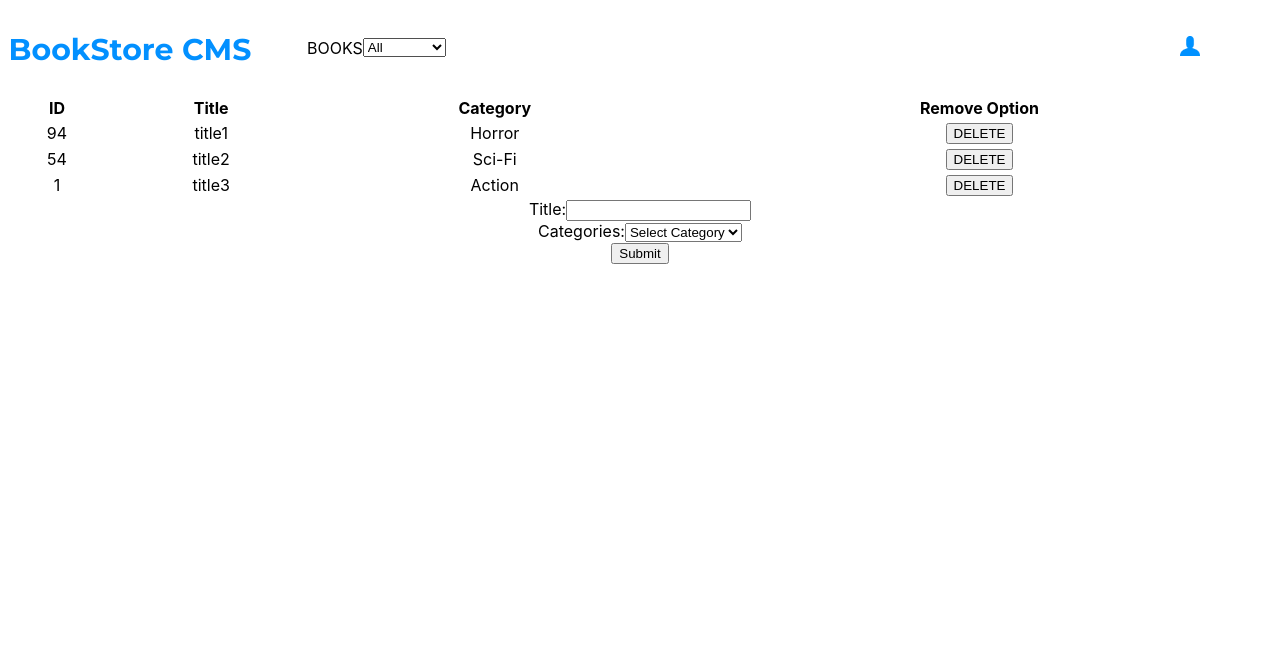
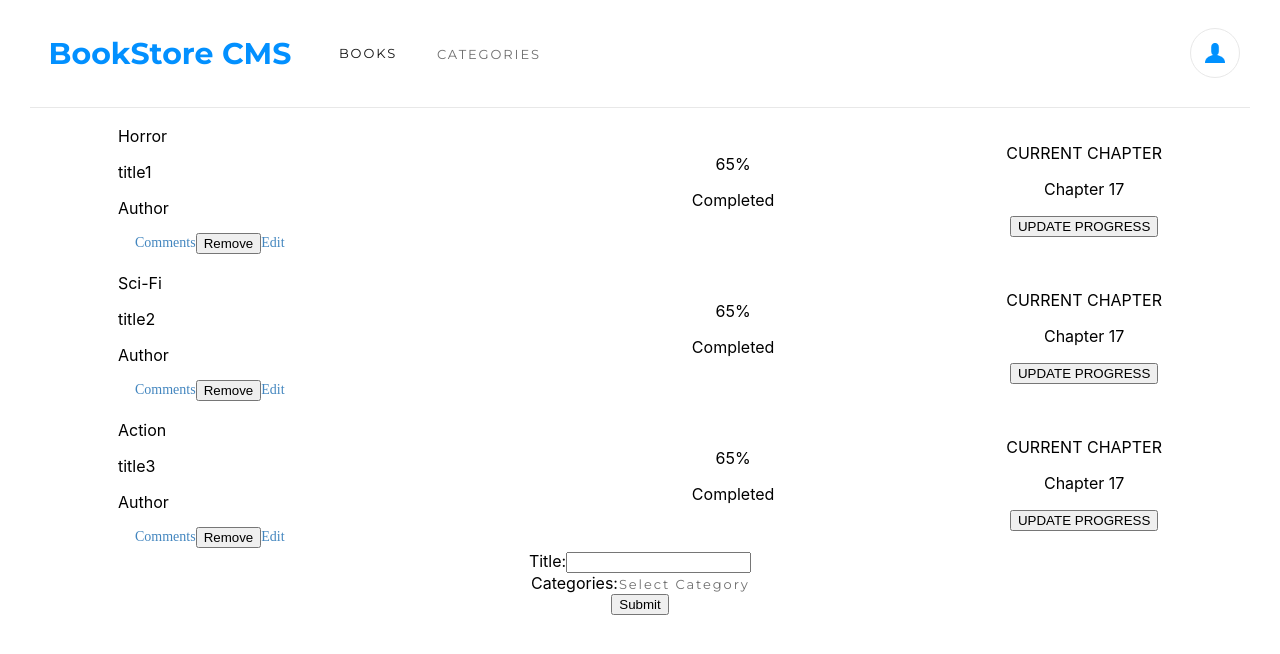
Before and after one commit to jessicafarias/bookstore-cms, a React (Create React App) app: page / in a window 1280 px wide. Shown: the top 654 px of the page. Built offline with nearby package versions, Linux system fonts and the light colour scheme.

Commit message:
style: Styling Book component

```diff
--- a/src/components/Book.js
+++ b/src/components/Book.js
@@ -1,17 +1,33 @@
 import React from 'react';
 import PropTypes from 'prop-types';
+import '../styles/Book.css';
 
 const Book = props => {
   const { book, removeBtn } = props;
   return (
     <tbody>
       <tr>
-        <td>{book.id}</td>
-        <td>{book.title}</td>
-        <td>{book.category}</td>
-        <td>
-          <button type="button" onClick={() => { removeBtn(book); }}> DELETE </button>
-        </td>
+        <div className="flex-row">
+          <div className="align-start">
+            <p>{book.category}</p>
+            <p>{book.title}</p>
+            <p>Author</p>
+            <div className="flex-row blue-text">
+              <p>Comments</p>
+              <button type="button" onClick={() => { removeBtn(book); }}> Remove </button>
+              <p>Edit</p>
+            </div>
+          </div>
+          <div>
+            <p>65%</p>
+            <p>Completed</p>
+          </div>
+          <div>
+            <p>CURRENT CHAPTER</p>
+            <p>Chapter 17</p>
+            <button type="button">UPDATE PROGRESS</button>
+          </div>
+        </div>
       </tr>
     </tbody>
   );
--- a/src/components/CategoryFilter.js
+++ b/src/components/CategoryFilter.js
@@ -17,16 +17,19 @@ const CategoryFilter = props => {
 
   return (
     <div className="header">
-      <label htmlFor="select" className="panel-bg">
+      <div className="panel-bg">
         <h2 className="Bookstore-CMS">BookStore CMS</h2>
-        <p>BOOKS</p>
+        <p className="BOOKS">BOOKS</p>
+        <label htmlFor="select">
           <select name="category" id="select" onChange={handleClick}>
+            <option disable="true" hidden>CATEGORIES</option>
             {categories.map(
               category => <option value={category} key={category}>{category}</option>,
             )}
           </select>
         </label>
-      <div>
+      </div>
+      <div className="Oval">
         <img className="user" src={user} alt="user" />
       </div>
     </div>
--- a/src/containers/BooksList.js
+++ b/src/containers/BooksList.js
@@ -26,14 +26,6 @@ const BooksList = props => {
       <CategoryFilter handleFilter={handleFilterChange} />
 
       <table style={{ width: '100%' }}>
-        <thead>
-          <tr>
-            <th>ID</th>
-            <th>Title</th>
-            <th>Category</th>
-            <th>Remove Option</th>
-          </tr>
-        </thead>
         {filteredBooks.map(book => <Book key={book.id} book={book} removeBtn={handleRemoveBook} />)}
       </table>
     </div>
--- /dev/null
+++ b/src/styles/Book.css
@@ -0,0 +1,24 @@
+.flex-row {
+  display: flex;
+  flex-direction: row;
+  justify-content: space-around;
+  align-items: center;
+}
+
+.align-start{
+  text-align: start;
+}
+
+.blue-text {
+  width: 27px;
+  height: 19px;
+  margin: 3px 298px 2px 17px;
+  font-family: RobotoSlab;
+  font-size: 14px;
+  font-weight: 300;
+  font-stretch: normal;
+  font-style: normal;
+  line-height: normal;
+  letter-spacing: normal;
+  color: #4386bf;
+}
--- a/src/styles/CategoryFilter.css
+++ b/src/styles/CategoryFilter.css
@@ -2,26 +2,25 @@
 
 .header {
   width: 1200px;
+  margin: auto;
   display: flex;
   justify-content: space-between;
   align-items: center;
-  /* border: 1px solid black; */
+  padding: 10px;
+  border-bottom: solid 1px #e8e8e8;
+  font-family: Montserrat;
 }
 
 .panel-bg {
   display: flex;
+  min-width: 500px;
+  justify-content: space-between;
   align-items: center;
-  justify-content: space-around;
-  height: 95px;
-  /* margin: 0 0 38px;
-  padding: 23px 99px 27px 100px; */
   background-color: #ffffff;
 }
 
 .Bookstore-CMS {
   width: 260px;
-  height: 37px;
-  margin: 6px 47px 2px 0;
   font-family: Montserrat;
   font-size: 30px;
   font-weight: bold;
@@ -35,3 +34,35 @@
 .user {
   height: 20px;
 }
+
+.Oval {
+  width: 20px;
+  height: 20px;
+  padding: 14px;
+  border: solid 1px #e8e8e8;
+  border-radius: 50%;
+}
+
+.BOOKS , select {
+  height: 16px;
+  font-family: Montserrat;
+  font-size: 13px;
+  font-weight: normal;
+  font-stretch: normal;
+  font-style: normal;
+  line-height: normal;
+  letter-spacing: 1.9px;
+  color: #121212;
+}
+
+select{
+  color: #6e6e6e;
+  border:none;
+  background-color: white;
+}
+select {
+  -webkit-appearance: none;
+  -moz-appearance: none;
+  text-indent: 1px;
+  text-overflow: '';
+}
```
Lines whose indentation alone changed are shown as unchanged.
